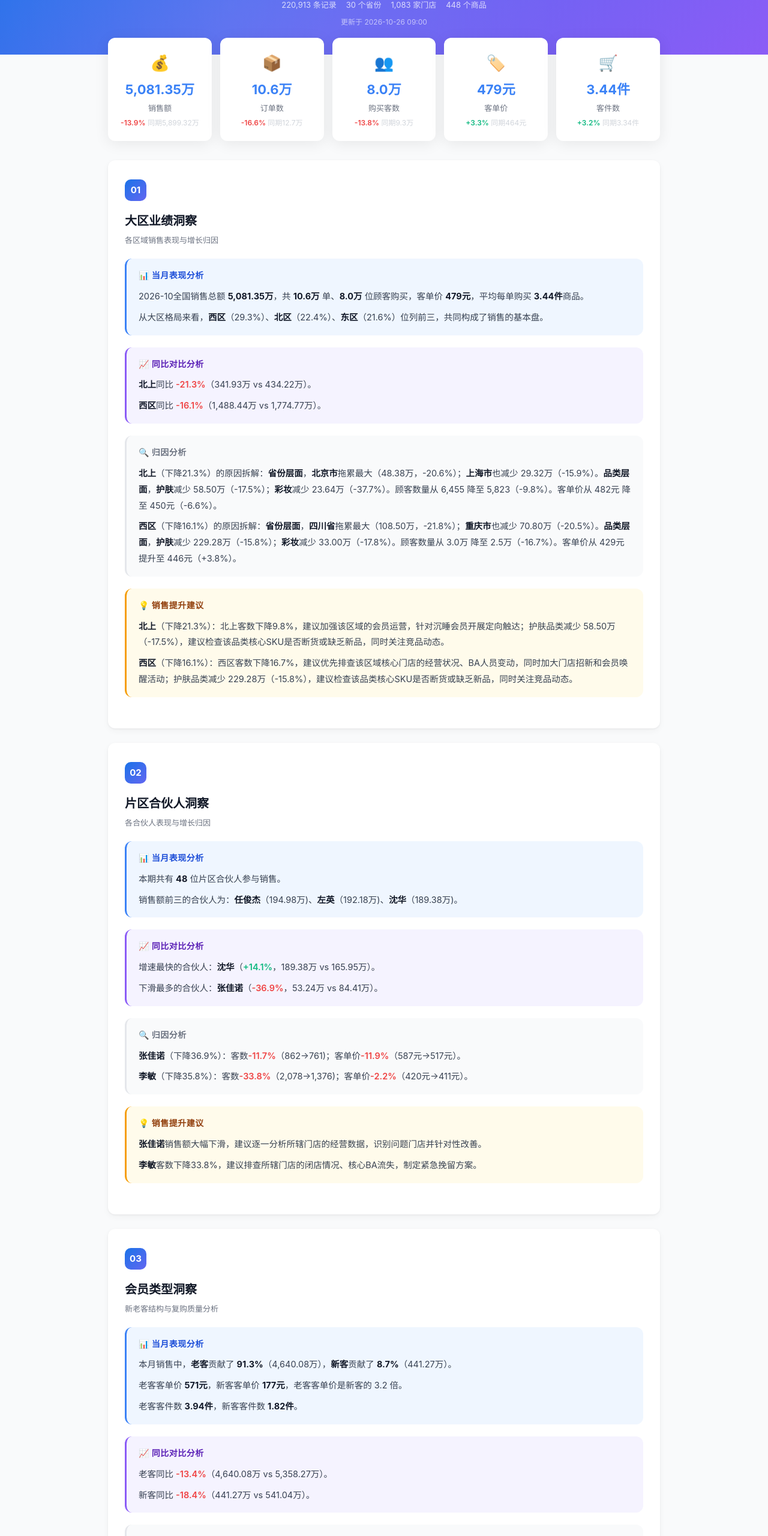
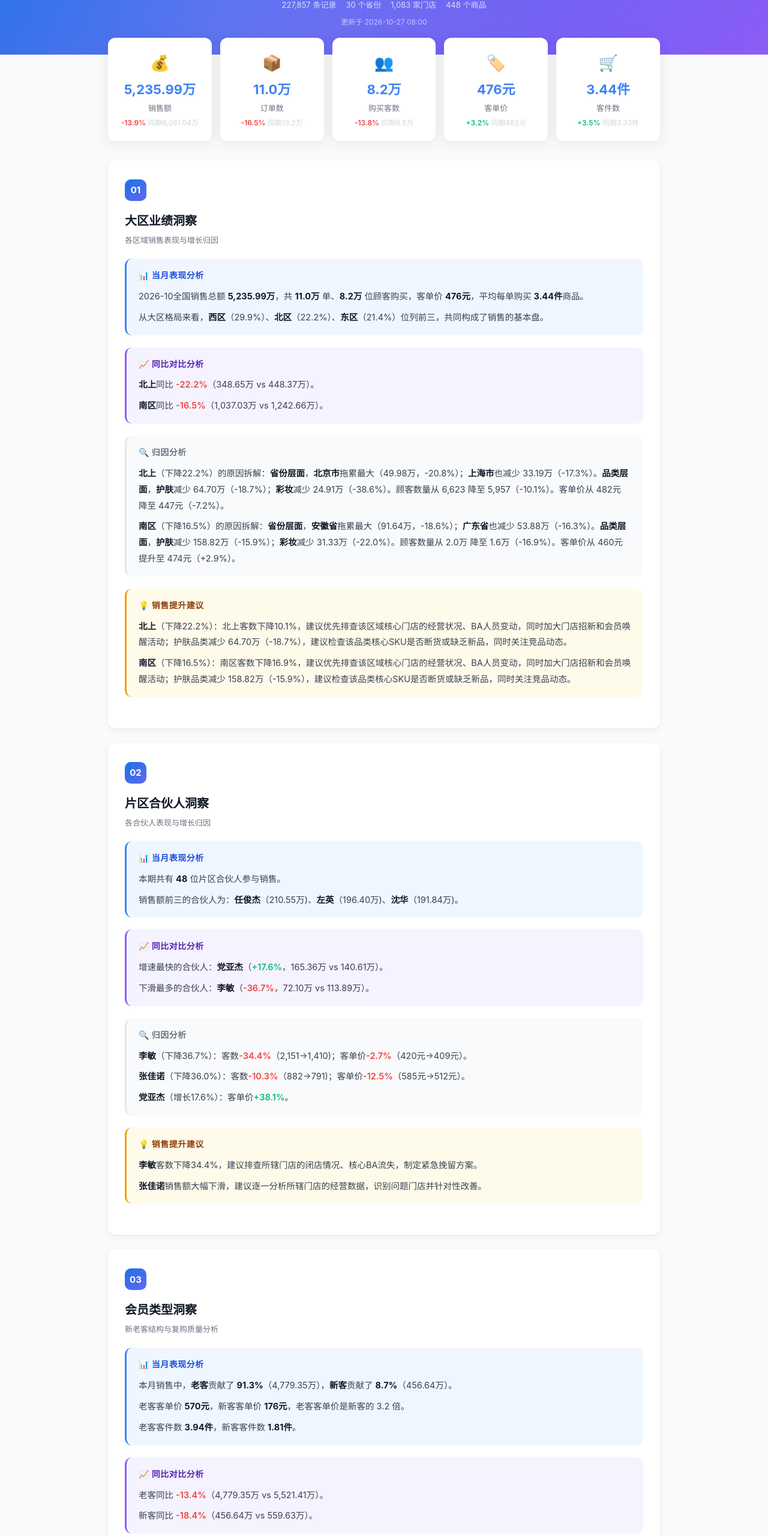
Before and after one commit to keanu666/report, a plain HTML site: page ai_sales_analysis.html in a window 1280 px wide. Shown: the part 180-2740 px from the top of the page at 60% size. Drawn offline with Linux system fonts and the light colour scheme.

Commit message:
每日报告更新 2026-10-27 08:00

```diff
--- a/ai_sales_analysis.html
+++ b/ai_sales_analysis.html
@@ -110,90 +110,90 @@ body { font-family: -apple-system, BlinkMacSystemFont, "Segoe UI", "PingFang SC"
         <p class="header-date">2026-10 · 同比2025-10</p>
         <p class="header-scope">数据范围：渠道包含商超和MALL小店，大区不含官方商城和自营零售，不含散客订单</p>
         <div class="header-meta">
-            <span>220,913 条记录</span>
+            <span>227,857 条记录</span>
             <span>30 个省份</span>
             <span>1,083 家门店</span>
             <span>448 个商品</span>
         </div>
-        <p class="header-update">更新于 2026-10-26 09:00</p>
+        <p class="header-update">更新于 2026-10-27 08:00</p>
     </div>
 </div>
 <div class="container">
 <div class="kpi-row">
         <div class="kpi-card">
             <div class="kpi-icon">💰</div>
-            <div class="kpi-value">5,081.35万</div>
+            <div class="kpi-value">5,235.99万</div>
             <div class="kpi-label">销售额</div>
-            <div class="kpi-yoy"><span class="down">-13.9%</span> <span class="kpi-sub">同期5,899.32万</span></div>
+            <div class="kpi-yoy"><span class="down">-13.9%</span> <span class="kpi-sub">同期6,081.04万</span></div>
         </div>
         <div class="kpi-card">
             <div class="kpi-icon">📦</div>
-            <div class="kpi-value">10.6万</div>
+            <div class="kpi-value">11.0万</div>
             <div class="kpi-label">订单数</div>
-            <div class="kpi-yoy"><span class="down">-16.6%</span> <span class="kpi-sub">同期12.7万</span></div>
+            <div class="kpi-yoy"><span class="down">-16.5%</span> <span class="kpi-sub">同期13.2万</span></div>
         </div>
         <div class="kpi-card">
             <div class="kpi-icon">👥</div>
-            <div class="kpi-value">8.0万</div>
+            <div class="kpi-value">8.2万</div>
             <div class="kpi-label">购买客数</div>
-            <div class="kpi-yoy"><span class="down">-13.8%</span> <span class="kpi-sub">同期9.3万</span></div>
+            <div class="kpi-yoy"><span class="down">-13.8%</span> <span class="kpi-sub">同期9.5万</span></div>
         </div>
         <div class="kpi-card">
             <div class="kpi-icon">🏷️</div>
-            <div class="kpi-value">479元</div>
+            <div class="kpi-value">476元</div>
             <div class="kpi-label">客单价</div>
-            <div class="kpi-yoy"><span class="up">+3.3%</span> <span class="kpi-sub">同期464元</span></div>
+            <div class="kpi-yoy"><span class="up">+3.2%</span> <span class="kpi-sub">同期462元</span></div>
         </div>
         <div class="kpi-card">
             <div class="kpi-icon">🛒</div>
             <div class="kpi-value">3.44件</div>
             <div class="kpi-label">客件数</div>
-            <div class="kpi-yoy"><span class="up">+3.2%</span> <span class="kpi-sub">同期3.34件</span></div>
+            <div class="kpi-yoy"><span class="up">+3.5%</span> <span class="kpi-sub">同期3.33件</span></div>
         </div></div>
 
 <section class="section">
     <div class="section-num">01</div>
     <h2>大区业绩洞察</h2>
     <p class="section-desc">各区域销售表现与增长归因</p>
-    <div class="narrative"><h3>📊 当月表现分析</h3><p>2026-10全国销售总额 <strong>5,081.35万</strong>，共 <strong>10.6万</strong> 单、<strong>8.0万</strong> 位顾客购买，客单价 <strong>479元</strong>，平均每单购买 <strong>3.44件</strong>商品。</p><p>从大区格局来看，<strong>西区</strong>（29.3%）、<strong>北区</strong>（22.4%）、<strong>东区</strong>（21.6%）位列前三，共同构成了销售的基本盘。</p></div>
-    <div class="narrative"><h3>📈 同比对比分析</h3><p><strong>北上</strong>同比 <strong><span class="down">-21.3%</span></strong>（341.93万 vs 434.22万）。</p><p><strong>西区</strong>同比 <strong><span class="down">-16.1%</span></strong>（1,488.44万 vs 1,774.77万）。</p></div>
-    <div class="narrative"><h3>🔍 归因分析</h3><p><strong>北上</strong>（下降21.3%）的原因拆解：<strong>省份层面</strong>，<strong>北京市</strong>拖累最大（48.38万，-20.6%）；<strong>上海市</strong>也减少 29.32万（-15.9%）。<strong>品类层面</strong>，<strong>护肤</strong>减少 58.50万（-17.5%）；<strong>彩妆</strong>减少 23.64万（-37.7%）。顾客数量从 6,455 降至 5,823（-9.8%）。客单价从 482元 降至 450元（-6.6%）。</p><p><strong>西区</strong>（下降16.1%）的原因拆解：<strong>省份层面</strong>，<strong>四川省</strong>拖累最大（108.50万，-21.8%）；<strong>重庆市</strong>也减少 70.80万（-20.5%）。<strong>品类层面</strong>，<strong>护肤</strong>减少 229.28万（-15.8%）；<strong>彩妆</strong>减少 33.00万（-17.8%）。顾客数量从 3.0万 降至 2.5万（-16.7%）。客单价从 429元 提升至 446元（+3.8%）。</p></div>
-    <div class="narrative"><h3>💡 销售提升建议</h3><p><strong>北上</strong>（下降21.3%）：北上客数下降9.8%，建议加强该区域的会员运营，针对沉睡会员开展定向触达；护肤品类减少 58.50万（-17.5%），建议检查该品类核心SKU是否断货或缺乏新品，同时关注竞品动态。</p><p><strong>西区</strong>（下降16.1%）：西区客数下降16.7%，建议优先排查该区域核心门店的经营状况、BA人员变动，同时加大门店招新和会员唤醒活动；护肤品类减少 229.28万（-15.8%），建议检查该品类核心SKU是否断货或缺乏新品，同时关注竞品动态。</p></div>
+    <div class="narrative"><h3>📊 当月表现分析</h3><p>2026-10全国销售总额 <strong>5,235.99万</strong>，共 <strong>11.0万</strong> 单、<strong>8.2万</strong> 位顾客购买，客单价 <strong>476元</strong>，平均每单购买 <strong>3.44件</strong>商品。</p><p>从大区格局来看，<strong>西区</strong>（29.9%）、<strong>北区</strong>（22.2%）、<strong>东区</strong>（21.4%）位列前三，共同构成了销售的基本盘。</p></div>
+    <div class="narrative"><h3>📈 同比对比分析</h3><p><strong>北上</strong>同比 <strong><span class="down">-22.2%</span></strong>（348.65万 vs 448.37万）。</p><p><strong>南区</strong>同比 <strong><span class="down">-16.5%</span></strong>（1,037.03万 vs 1,242.66万）。</p></div>
+    <div class="narrative"><h3>🔍 归因分析</h3><p><strong>北上</strong>（下降22.2%）的原因拆解：<strong>省份层面</strong>，<strong>北京市</strong>拖累最大（49.98万，-20.8%）；<strong>上海市</strong>也减少 33.19万（-17.3%）。<strong>品类层面</strong>，<strong>护肤</strong>减少 64.70万（-18.7%）；<strong>彩妆</strong>减少 24.91万（-38.6%）。顾客数量从 6,623 降至 5,957（-10.1%）。客单价从 482元 降至 447元（-7.2%）。</p><p><strong>南区</strong>（下降16.5%）的原因拆解：<strong>省份层面</strong>，<strong>安徽省</strong>拖累最大（91.64万，-18.6%）；<strong>广东省</strong>也减少 53.88万（-16.3%）。<strong>品类层面</strong>，<strong>护肤</strong>减少 158.82万（-15.9%）；<strong>彩妆</strong>减少 31.33万（-22.0%）。顾客数量从 2.0万 降至 1.6万（-16.9%）。客单价从 460元 提升至 474元（+2.9%）。</p></div>
+    <div class="narrative"><h3>💡 销售提升建议</h3><p><strong>北上</strong>（下降22.2%）：北上客数下降10.1%，建议优先排查该区域核心门店的经营状况、BA人员变动，同时加大门店招新和会员唤醒活动；护肤品类减少 64.70万（-18.7%），建议检查该品类核心SKU是否断货或缺乏新品，同时关注竞品动态。</p><p><strong>南区</strong>（下降16.5%）：南区客数下降16.9%，建议优先排查该区域核心门店的经营状况、BA人员变动，同时加大门店招新和会员唤醒活动；护肤品类减少 158.82万（-15.9%），建议检查该品类核心SKU是否断货或缺乏新品，同时关注竞品动态。</p></div>
 </section>
 
 <section class="section">
     <div class="section-num">02</div>
     <h2>片区合伙人洞察</h2>
     <p class="section-desc">各合伙人表现与增长归因</p>
-    <div class="narrative"><h3>📊 当月表现分析</h3><p>本期共有 <strong>48</strong> 位片区合伙人参与销售。</p><p>销售额前三的合伙人为：<strong>任俊杰</strong>（194.98万)、<strong>左英</strong>（192.18万)、<strong>沈华</strong>（189.38万)。</p></div>
-    <div class="narrative"><h3>📈 同比对比分析</h3><p>增速最快的合伙人：<strong>沈华</strong>（<span class="up">+14.1%</span>，189.38万 vs 165.95万）。</p><p>下滑最多的合伙人：<strong>张佳诺</strong>（<span class="down">-36.9%</span>，53.24万 vs 84.41万）。</p></div>
-    <div class="narrative"><h3>🔍 归因分析</h3><p><strong>张佳诺</strong>（下降36.9%）：客数<span class="down">-11.7%</span>（862→761)；客单价<span class="down">-11.9%</span>（587元→517元）。</p><p><strong>李敏</strong>（下降35.8%）：客数<span class="down">-33.8%</span>（2,078→1,376)；客单价<span class="down">-2.2%</span>（420元→411元）。</p></div>
-    <div class="narrative"><h3>💡 销售提升建议</h3><p><strong>张佳诺</strong>销售额大幅下滑，建议逐一分析所辖门店的经营数据，识别问题门店并针对性改善。</p><p><strong>李敏</strong>客数下降33.8%，建议排查所辖门店的闭店情况、核心BA流失，制定紧急挽留方案。</p></div>
+    <div class="narrative"><h3>📊 当月表现分析</h3><p>本期共有 <strong>48</strong> 位片区合伙人参与销售。</p><p>销售额前三的合伙人为：<strong>任俊杰</strong>（210.55万)、<strong>左英</strong>（196.40万)、<strong>沈华</strong>（191.84万)。</p></div>
+    <div class="narrative"><h3>📈 同比对比分析</h3><p>增速最快的合伙人：<strong>党亚杰</strong>（<span class="up">+17.6%</span>，165.36万 vs 140.61万）。</p><p>下滑最多的合伙人：<strong>李敏</strong>（<span class="down">-36.7%</span>，72.10万 vs 113.89万）。</p></div>
+    <div class="narrative"><h3>🔍 归因分析</h3><p><strong>李敏</strong>（下降36.7%）：客数<span class="down">-34.4%</span>（2,151→1,410)；客单价<span class="down">-2.7%</span>（420元→409元）。</p><p><strong>张佳诺</strong>（下降36.0%）：客数<span class="down">-10.3%</span>（882→791)；客单价<span class="down">-12.5%</span>（585元→512元）。</p><p><strong>党亚杰</strong>（增长17.6%）：客单价<span class="up">+38.1%</span>。</p></div>
+    <div class="narrative"><h3>💡 销售提升建议</h3><p><strong>李敏</strong>客数下降34.4%，建议排查所辖门店的闭店情况、核心BA流失，制定紧急挽留方案。</p><p><strong>张佳诺</strong>销售额大幅下滑，建议逐一分析所辖门店的经营数据，识别问题门店并针对性改善。</p></div>
 </section>
 
 <section class="section">
     <div class="section-num">03</div>
     <h2>会员类型洞察</h2>
     <p class="section-desc">新老客结构与复购质量分析</p>
-    <div class="narrative"><h3>📊 当月表现分析</h3><p>本月销售中，<strong>老客</strong>贡献了 <strong>91.3%</strong>（4,640.08万），<strong>新客</strong>贡献了 <strong>8.7%</strong>（441.27万）。</p><p>老客客单价 <strong>571元</strong>，新客客单价 <strong>177元</strong>，老客客单价是新客的 3.2 倍。</p><p>老客客件数 <strong>3.94件</strong>，新客客件数 <strong>1.82件</strong>。</p></div>
-    <div class="narrative"><h3>📈 同比对比分析</h3><p>老客同比 <strong><span class="down">-13.4%</span></strong>（4,640.08万 vs 5,358.27万）。</p><p>新客同比 <strong><span class="down">-18.4%</span></strong>（441.27万 vs 541.04万）。</p></div>
-    <div class="narrative"><h3>🔍 归因分析</h3><p>新客同比 <strong><span class="down">-18.4%</span></strong>，深层原因：新客招募数量从 2.2万 增至 2.2万（+2.7%），但从 215元 降至 177元（-17.6%），说明新客购买力减弱。品类方面，新客购买减少最多的品类为：<strong>护肤</strong>（减少72.15万）、<strong>彩妆</strong>（减少17.62万）。去年新客主要购买：护肤（421.62万）、彩妆（66.23万）、面膜（37.36万）；今年变为：护肤（349.46万）、彩妆（48.61万）、面膜（33.38万）。</p><p>老客同比 <strong><span class="down">-13.4%</span></strong>：客数<span class="down">-18.4%</span>；客单价<span class="up">+8.8%</span>。</p></div>
-    <div class="narrative"><h3>💡 销售提升建议</h3><p>新客同比下降18.4%（客数从 2.2万 增至 2.2万） 护肤品类减少 72.15万（-17.1%），建议针对新客推出该品类的体验装或首购优惠；彩妆品类减少 17.62万（-26.6%），建议针对新客推出该品类的体验装或首购优惠 建议加大新客首单礼、体验装派发的投入力度。</p><p>老客客单价从 525元 提升至 571元（+8.8%），说明高价值商品推广有效，建议持续加大主推品类的推广力度。</p></div>
+    <div class="narrative"><h3>📊 当月表现分析</h3><p>本月销售中，<strong>老客</strong>贡献了 <strong>91.3%</strong>（4,779.35万），<strong>新客</strong>贡献了 <strong>8.7%</strong>（456.64万）。</p><p>老客客单价 <strong>570元</strong>，新客客单价 <strong>176元</strong>，老客客单价是新客的 3.2 倍。</p><p>老客客件数 <strong>3.94件</strong>，新客客件数 <strong>1.81件</strong>。</p></div>
+    <div class="narrative"><h3>📈 同比对比分析</h3><p>老客同比 <strong><span class="down">-13.4%</span></strong>（4,779.35万 vs 5,521.41万）。</p><p>新客同比 <strong><span class="down">-18.4%</span></strong>（456.64万 vs 559.63万）。</p></div>
+    <div class="narrative"><h3>🔍 归因分析</h3><p>新客同比 <strong><span class="down">-18.4%</span></strong>，深层原因：新客招募数量从 2.2万 增至 2.3万（+3.1%），但从 214元 降至 176元（-17.9%），说明新客购买力减弱。品类方面，新客购买减少最多的品类为：<strong>护肤</strong>（减少74.53万）、<strong>彩妆</strong>（减少18.39万）。去年新客主要购买：护肤（435.85万）、彩妆（68.57万）、面膜（38.85万）；今年变为：护肤（361.32万）、彩妆（50.18万）、面膜（34.64万）。</p><p>老客同比 <strong><span class="down">-13.4%</span></strong>：客数<span class="down">-18.4%</span>；客单价<span class="up">+8.8%</span>。</p></div>
+    <div class="narrative"><h3>💡 销售提升建议</h3><p>新客同比下降18.4%（客数从 2.2万 增至 2.3万） 护肤品类减少 74.53万（-17.1%），建议针对新客推出该品类的体验装或首购优惠；彩妆品类减少 18.39万（-26.8%），建议针对新客推出该品类的体验装或首购优惠 建议加大新客首单礼、体验装派发的投入力度。</p><p>老客客单价从 523元 提升至 570元（+8.8%），说明高价值商品推广有效，建议持续加大主推品类的推广力度。</p></div>
 </section>
 
 <section class="section">
     <div class="section-num">04</div>
     <h2>商品洞察</h2>
     <p class="section-desc">品类表现、系列趋势与爆款分析</p>
-    <div class="narrative"><h3>📊 当月表现分析</h3><p>从品类结构来看，<strong>护肤</strong>（81.0%）、<strong>彩妆</strong>（11.5%）、<strong>面膜</strong>（6.6%）构成主力品类。</p><p>系列层面，<strong>金钻微雕系列</strong>（1,488.91万)、<strong>铂金胶原系列</strong>（956.13万)、<strong>雪肌追光系列</strong>（395.91万)位列前三。</p><p>单品爆款方面，<strong>金钻微雕抗皱紧致臻享三件套(水霜精)</strong>（241.51万)、<strong>雪肌追光四件套(洁水乳精)</strong>（222.68万)、<strong>金钻微雕抗皱紧致精华霜55g</strong>（213.78万)销售额最高。</p></div>
-    <div class="narrative"><h3>📈 同比对比分析</h3><p><strong>面膜</strong>下滑最严重，同比 <strong><span class="down">-21.6%</span></strong>（334.59万 vs 426.66万）。</p><p>系列层面，<strong>精华面膜系列</strong>表现突出（<span class="up">+149.3%</span>）。</p><p><strong>安瓶两步曲系列</strong>下滑明显（<span class="down">-67.4%</span>）。</p></div>
-    <div class="narrative"><h3>🔍 归因分析</h3><p><strong>面膜</strong>（下降21.6%）的驱动因素：顾客从 1.9万 降至 1.7万（-13.8%）；客单价从 204元 降至 185元（-9.0%）；客件数<span class="down">-12.8%</span>。</p><p><strong>彩妆</strong>（下降15.6%）的驱动因素：顾客从 2.9万 降至 2.2万（-24.4%）；客单价从 210元 提升至 237元（+12.5%）；客件数<span class="up">+15.7%</span>。</p><p>单品层面，<strong>金钻微雕抗皱紧致精华霜替换装55g</strong>增长最猛（<span class="up">+1215.6%</span>），金额从 9.83万 增至 129.27万。</p><p><strong>凝时鲜颜肌活精华抗皱四件套(水乳精眼)</strong>下滑幅度大（<span class="down">-71.5%</span>），金额从 135.82万 降至 38.75万。</p></div>
-    <div class="narrative"><h3>💡 销售提升建议</h3><p><strong>面膜</strong>顾客流失13.8%，建议排查核心SKU是否断货或缺乏新品，同时针对该品类顾客开展定向促销。</p><p><strong>凝时鲜颜肌活精华抗皱四件套(水乳精眼)</strong>（下降71.5%）（金额从 135.82万 降至 38.75万），建议检查：①是否断货或库存不足；②是否有竞品替代；③是否需要调整定价或清仓处理。</p><p><strong>金钻微雕抗皱紧致精华霜替换装55g</strong>（增长1215.6%），建议确保库存充足、优化陈列位置，同时围绕该单品打造连带销售组合。</p></div>
+    <div class="narrative"><h3>📊 当月表现分析</h3><p>从品类结构来看，<strong>护肤</strong>（81.0%）、<strong>彩妆</strong>（11.4%）、<strong>面膜</strong>（6.6%）构成主力品类。</p><p>系列层面，<strong>金钻微雕系列</strong>（1,527.70万)、<strong>铂金胶原系列</strong>（993.14万)、<strong>雪肌追光系列</strong>（408.29万)位列前三。</p><p>单品爆款方面，<strong>金钻微雕抗皱紧致臻享三件套(水霜精)</strong>（250.04万)、<strong>雪肌追光四件套(洁水乳精)</strong>（228.32万)、<strong>金钻微雕抗皱紧致精华霜55g</strong>（215.64万)销售额最高。</p></div>
+    <div class="narrative"><h3>📈 同比对比分析</h3><p><strong>面膜</strong>下滑最严重，同比 <strong><span class="down">-20.6%</span></strong>（346.01万 vs 435.86万）。</p><p>系列层面，<strong>精华面膜系列</strong>表现突出（<span class="up">+142.6%</span>）。</p><p><strong>粉钻玫瑰系列</strong>下滑明显（<span class="down">-66.7%</span>）。</p></div>
+    <div class="narrative"><h3>🔍 归因分析</h3><p><strong>面膜</strong>（下降20.6%）的驱动因素：顾客从 2.0万 降至 1.7万（-13.2%）；客单价从 203元 降至 185元（-8.7%）；客件数<span class="down">-12.4%</span>。</p><p><strong>彩妆</strong>（下降16.3%）的驱动因素：顾客从 3.0万 降至 2.2万（-24.7%）；客单价从 210元 提升至 235元（+11.9%）；客件数<span class="up">+15.5%</span>。</p><p>单品层面，<strong>金钻微雕抗皱紧致精华霜替换装55g</strong>增长最猛（<span class="up">+1173.9%</span>），金额从 10.16万 增至 129.47万。</p><p><strong>凝时鲜颜肌活精华抗皱四件套(水乳精眼)</strong>下滑幅度大（<span class="down">-72.1%</span>），金额从 141.06万 降至 39.38万。</p></div>
+    <div class="narrative"><h3>💡 销售提升建议</h3><p><strong>面膜</strong>顾客流失13.2%，建议排查核心SKU是否断货或缺乏新品，同时针对该品类顾客开展定向促销。</p><p><strong>凝时鲜颜肌活精华抗皱四件套(水乳精眼)</strong>（下降72.1%）（金额从 141.06万 降至 39.38万），建议检查：①是否断货或库存不足；②是否有竞品替代；③是否需要调整定价或清仓处理。</p><p><strong>金钻微雕抗皱紧致精华霜替换装55g</strong>（增长1173.9%），建议确保库存充足、优化陈列位置，同时围绕该单品打造连带销售组合。</p></div>
 </section>
 </div>
 <div class="footer">
     <p>📝 基于 2026-10 自然堂零售销售明细数据 | 同比对比2025-10</p>
-    <p>最后更新: 2026-10-26 09:00</p>
+    <p>最后更新: 2026-10-27 08:00</p>
 </div>
 </body>
 </html>
```
